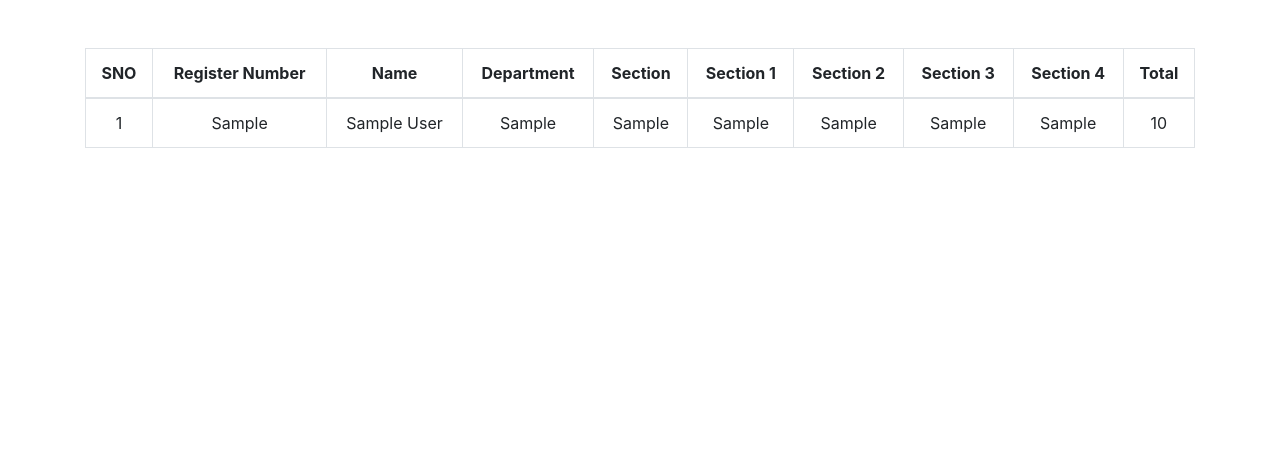
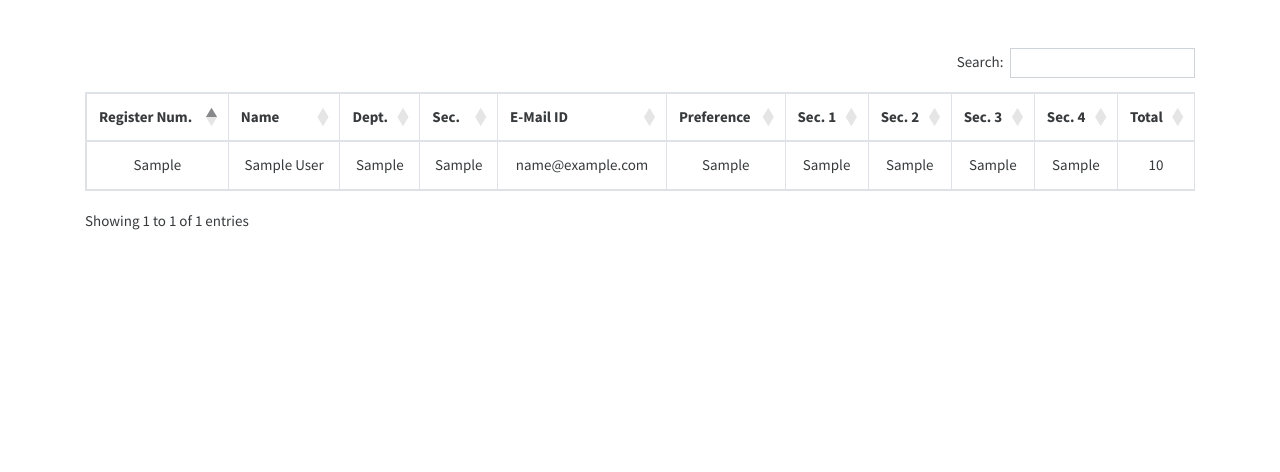
Before and after one commit to ForeseTech/AptitudeTestSoftware, a PHP site: page /leaderboard/index.php in a window 1280 px wide. Shown: the top 472 px of the page. Run offline with PHP 8.4, Linux system fonts and the light colour scheme; tables that the repository leaves empty or names only in its code hold one stand-in row (values such as "Sample post"); some libraries are stand-ins or nearby versions.

Commit message:
Update Leaderboard

```diff
--- a/leaderboard/index.php
+++ b/leaderboard/index.php
@@ -4,7 +4,13 @@
   <meta charset="UTF-8">
   <meta name="viewport" content="width=device-width, initial-scale=1.0">
 
-  <link rel='stylesheet' href='https://stackpath.bootstrapcdn.com/bootstrap/4.3.1/css/bootstrap.min.css'>
+  <!-- Bootswatch CSS -->
+  <link rel="stylesheet" href="https://bootswatch.com/4/cosmo/bootstrap.css" />
+
+  <!-- DataTables Bootstrap CSS -->
+  <link rel="stylesheet" href="https://cdn.datatables.net/1.10.23/css/dataTables.bootstrap4.min.css" />
+
+  <!-- Custom CSS -->
   <link rel="stylesheet" href="../static/css/leaderboard.css">
 
   <title>Leaderboard</title>
@@ -14,15 +20,16 @@
     <table class="table table-bordered table-hover" id="scores">
       <thead>
         <tr>
-          <th>SNO</th>
-          <th>Register Number</th>
+          <th>Register Num.</th>
           <th>Name</th>
-          <th>Department</th>
-          <th>Section</th>
-          <th>Section 1</th>
-          <th>Section 2</th>
-          <th>Section 3</th>
-          <th>Section 4</th>
+          <th>Dept.</th>
+          <th>Sec.</th>
+          <th>E-Mail ID</th>
+          <th>Preference</th>
+          <th>Sec. 1</th>
+          <th>Sec. 2</th>
+          <th>Sec. 3</th>
+          <th>Sec. 4</th>
           <th>Total</th>
         </tr>
       </thead>
@@ -34,25 +41,26 @@
           require '../sql_connections.php';
           $conn = getConn();
 
-          $query = "SELECT scores.SNO, scores.reg_no, users.name, users.dept, users.section, scores.sec_1, scores.sec_2, scores.sec_3, scores.sec_4, scores.total FROM scores, users WHERE scores.reg_no = users.reg_no";
+          $query = "SELECT scores.SNO, scores.reg_no, users.name, users.dept, users.section, users.email, users.preference, scores.sec_1, scores.sec_2, scores.sec_3, scores.sec_4, scores.total FROM scores, users WHERE scores.reg_no = users.reg_no";
 
           $stmt = $conn->query($query);
-          $scores = $stmt->fetchAll();
+          $students = $stmt->fetchAll();
 
         ?>
 
-        <?php foreach($scores as $key=>$score) : ?>
+        <?php foreach($students as $key => $student) : ?>
           <tr>
-            <td><?= $key + 1 ?></td>
-            <td><?= $score["reg_no"]; ?></td>
-            <td><?= $score["name"]; ?></td>
-            <td><?= $score["dept"]; ?></td>
-            <td><?= $score["section"]; ?></td>
-            <td><?= $score["sec_1"]; ?></td>
-            <td><?= $score["sec_2"]; ?></td>
-            <td><?= $score["sec_3"]; ?></td>
-            <td><?= $score["sec_4"]; ?></td>
-            <td><?= $score["total"]; ?></td>
+            <td><?= $student["reg_no"]; ?></td>
+            <td><?= $student["name"]; ?></td>
+            <td><?= $student["dept"]; ?></td>
+            <td><?= $student["section"]; ?></td>
+            <td><?= $student["email"]; ?></td>
+            <td><?= $student["preference"]; ?></td>
+            <td><?= $student["sec_1"]; ?></td>
+            <td><?= $student["sec_2"]; ?></td>
+            <td><?= $student["sec_3"]; ?></td>
+            <td><?= $student["sec_4"]; ?></td>
+            <td><?= $student["total"]; ?></td>
           </tr>
         <?php endforeach; ?>
 
@@ -65,4 +73,19 @@
       <b>FORESE Tech</b>
     </footer>
 </body>
+<!-- jQuery -->
+  <script src="https://code.jquery.com/jquery-3.5.1.js"></script>
+
+  <!-- DataTablesJS -->
+  <script src="https://cdn.datatables.net/1.10.23/js/jquery.dataTables.min.js"></script>
+
+  <!-- DataTables for Bootstrap -->
+  <script src="https://cdn.datatables.net/1.10.23/js/dataTables.bootstrap4.min.js"></script>
+
+  <!-- Initialize Datatables -->
+  <script>
+    $(document).ready(function () {
+      $("#scores").DataTable({paging: false});
+    });
+  </script>
 </html>
--- a/static/css/leaderboard.css
+++ b/static/css/leaderboard.css
@@ -23,6 +23,10 @@ body {
   padding-bottom: 3rem;
 }
 
+thead {
+  white-space: nowrap;
+}
+
 footer {
   display: block;
   position: fixed;
```
